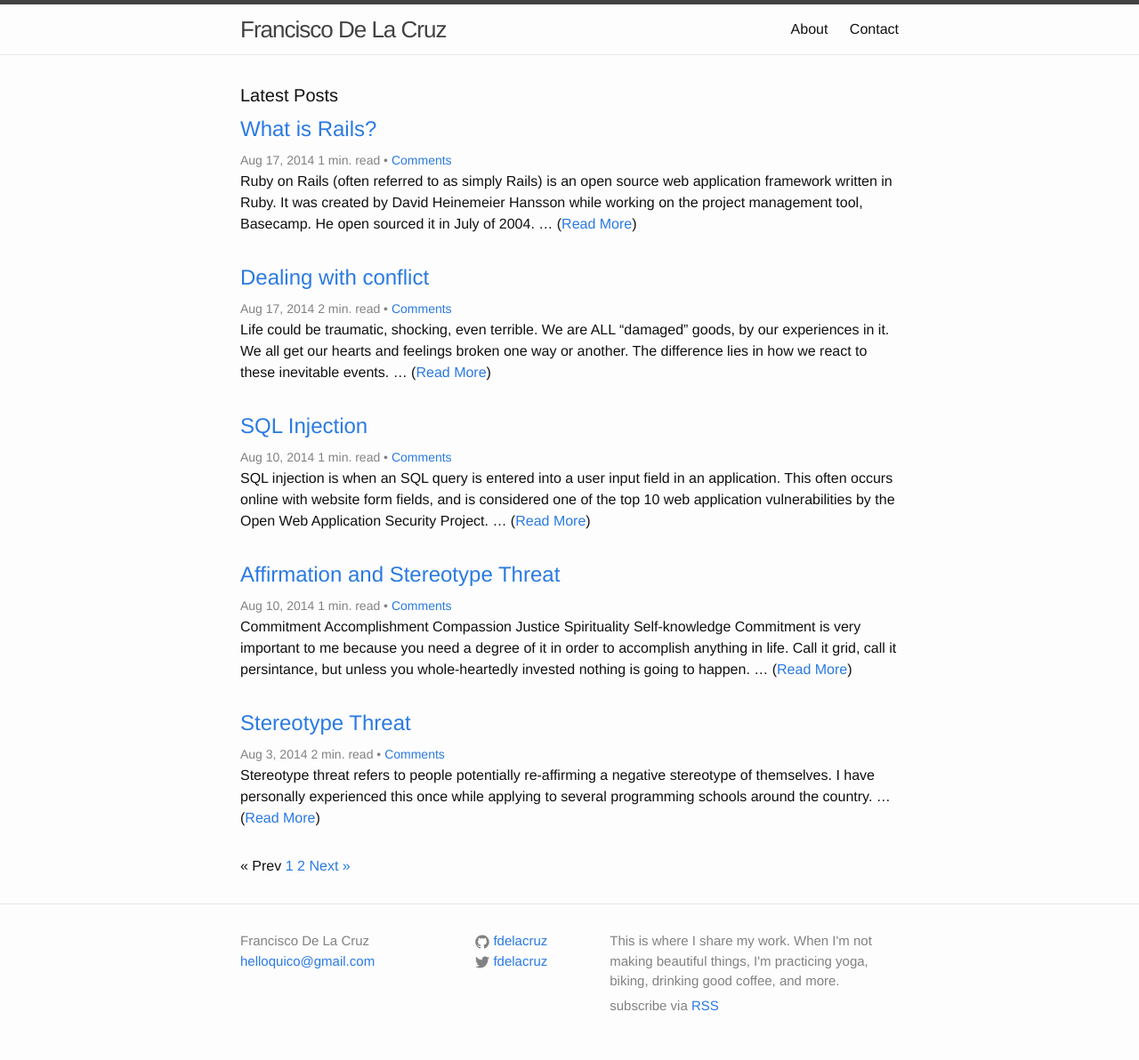
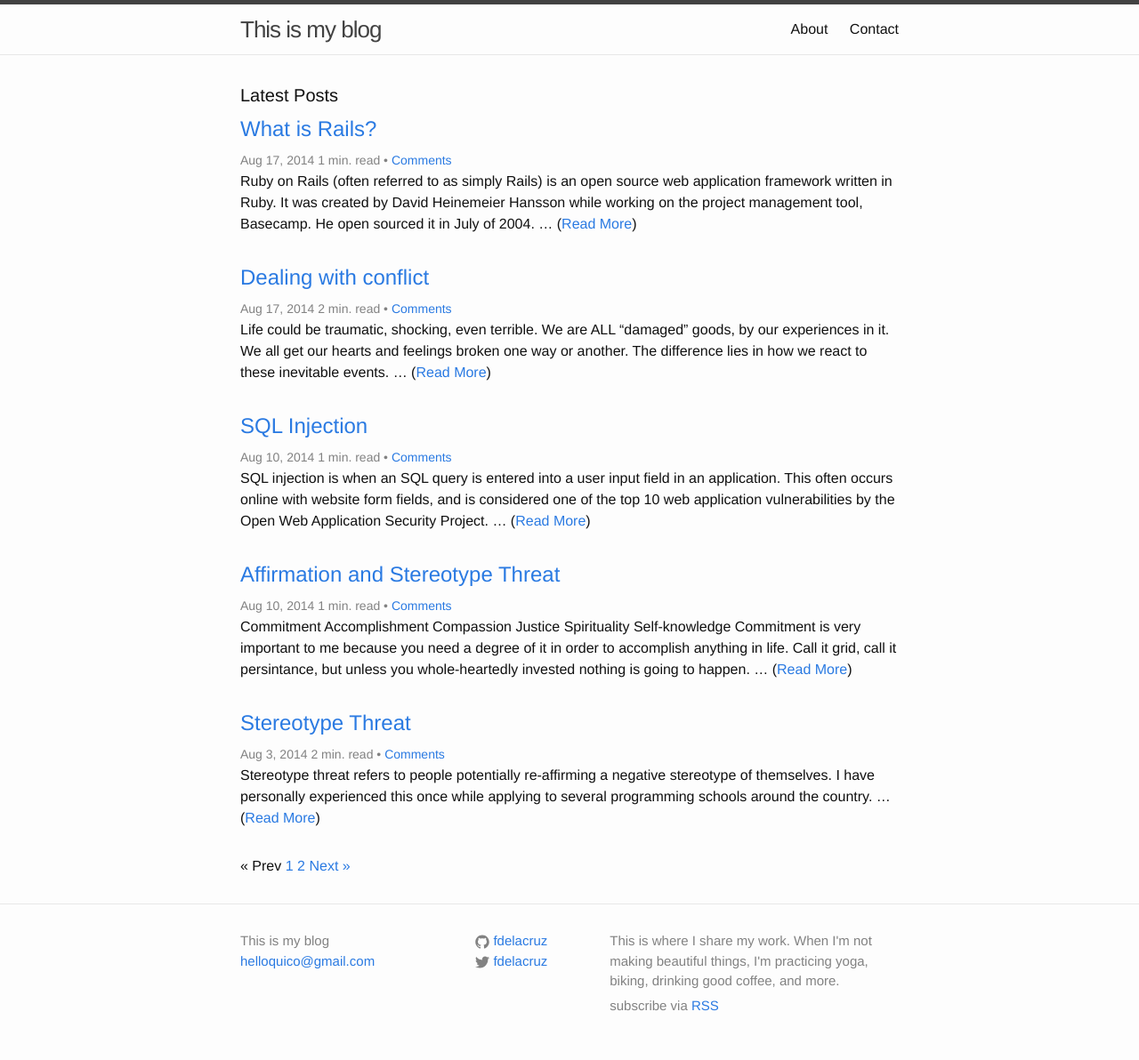
Before and after one commit to fdelacruz/blog, a Jekyll site: the page built from index.html, in a window 1280 px wide. Shown: the whole page at 89% size. Built offline with Jekyll 4.4.1, drawn with Linux system fonts in a browser that asks for light colours; the list of posts is cut into pages by our own code; comment, search, counter and statistics services are not loaded.

Commit message:
Change blog's title

```diff
--- a/_config.yml
+++ b/_config.yml
@@ -1,5 +1,5 @@
 # Site settings
-title: Francisco De La Cruz
+title: This is my blog
 email: helloquico@gmail.com
 description: This is where I share my work. When I'm not making beautiful things, I'm practicing yoga, biking, drinking good coffee, and more.
 baseurl: "/blog" # the subpath of your site, e.g. /blog/
```
